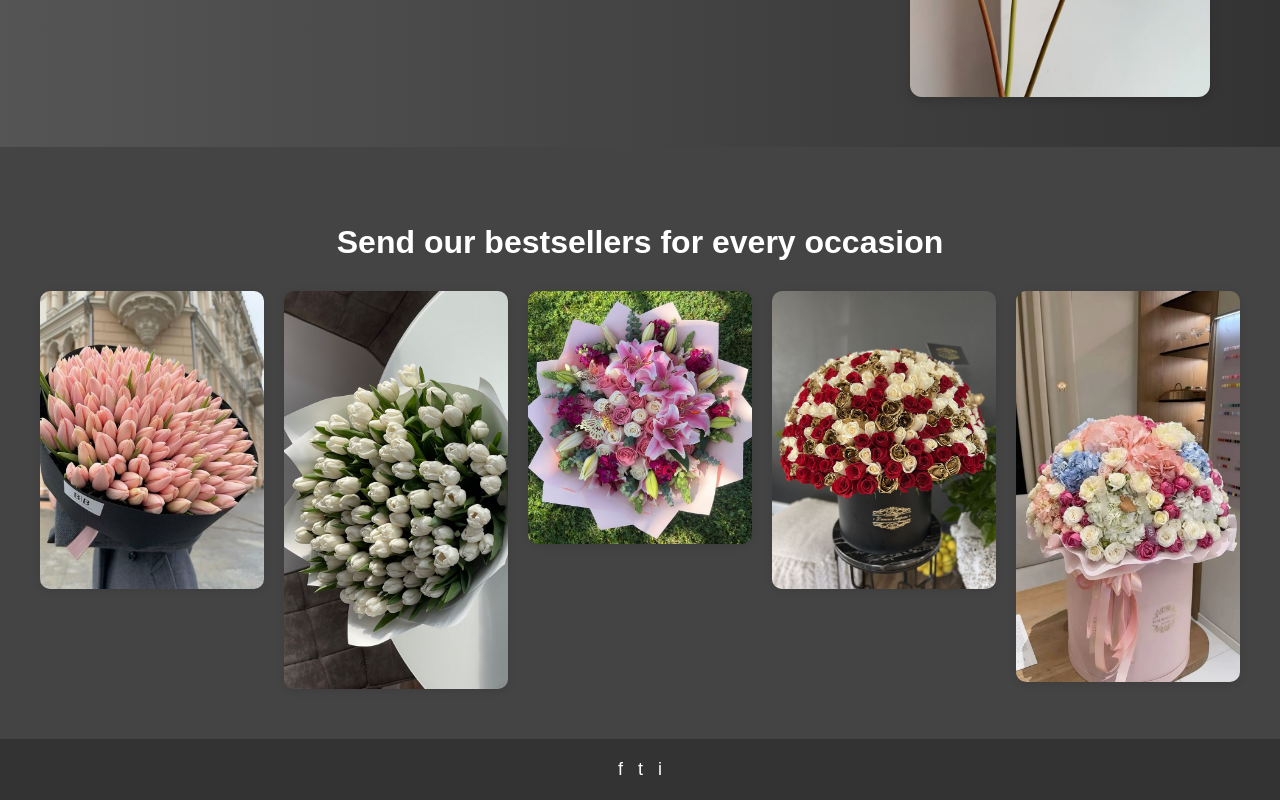
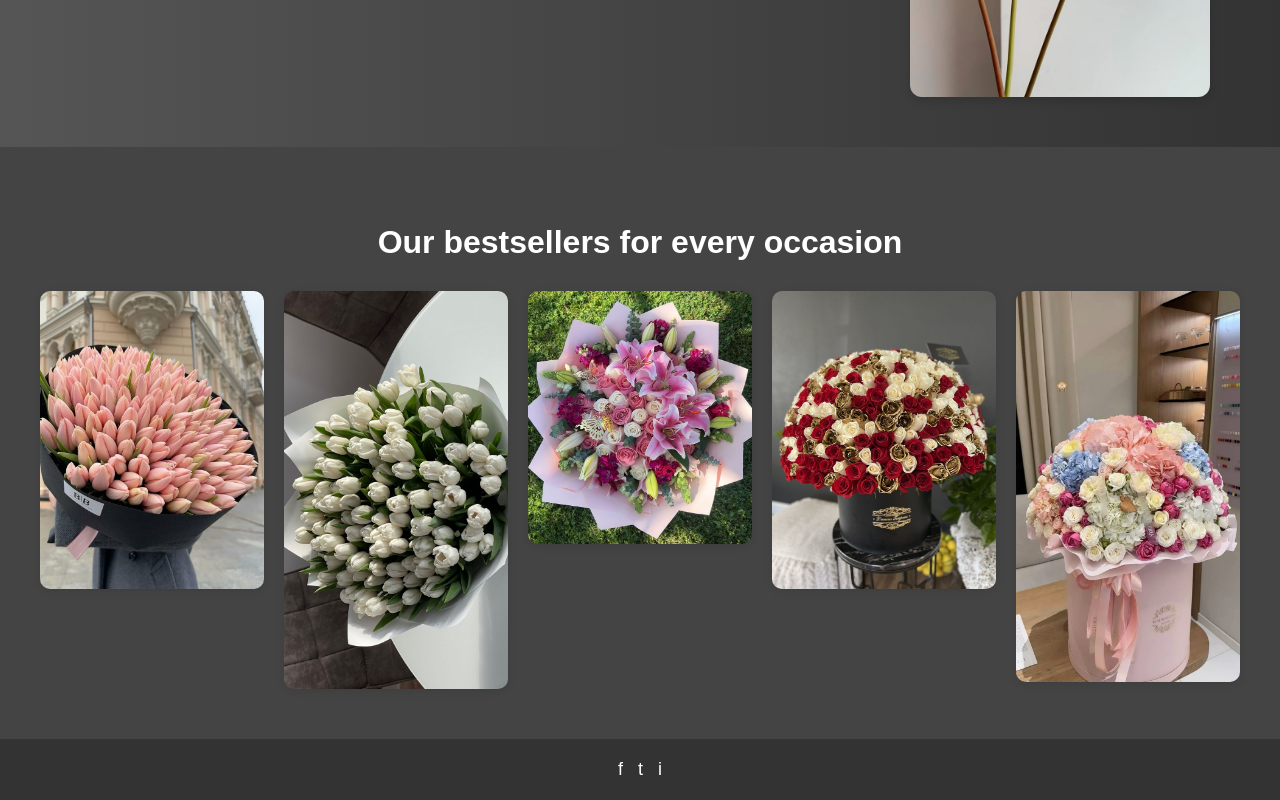
Before and after one commit to bida24-336/HEAVENLY-BLOOMS., a plain HTML site: page index.html in a window 1280 px wide. Shown: the part 987-1787 px from the top of the page. Drawn offline with Linux system fonts and the light colour scheme; a web font is replaced by a local one.

Commit message:
Update index.html

```diff
--- a/index.html
+++ b/index.html
@@ -43,7 +43,7 @@
     </section>
 
     <section class="bestsellers">
-        <h2>Send our bestsellers for every occasion</h2>
+        <h2>Our bestsellers for every occasion</h2>
         <div class="image-grid">
             <img src="bs Flowers 1.jpg" alt="Grid Image 1">
             <img src="bs Flowers 2.jpg" alt="Grid Image 2">
```
